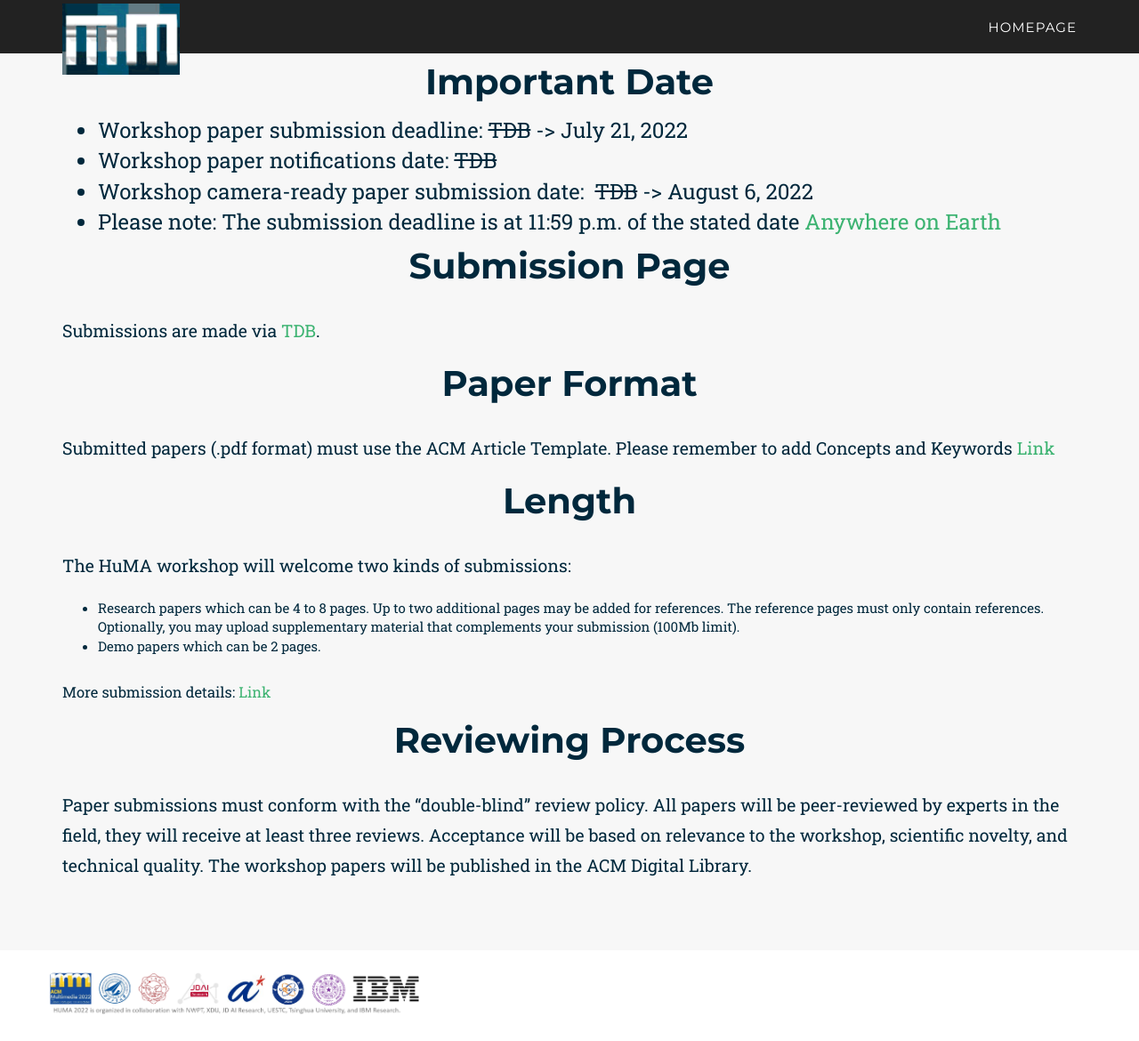
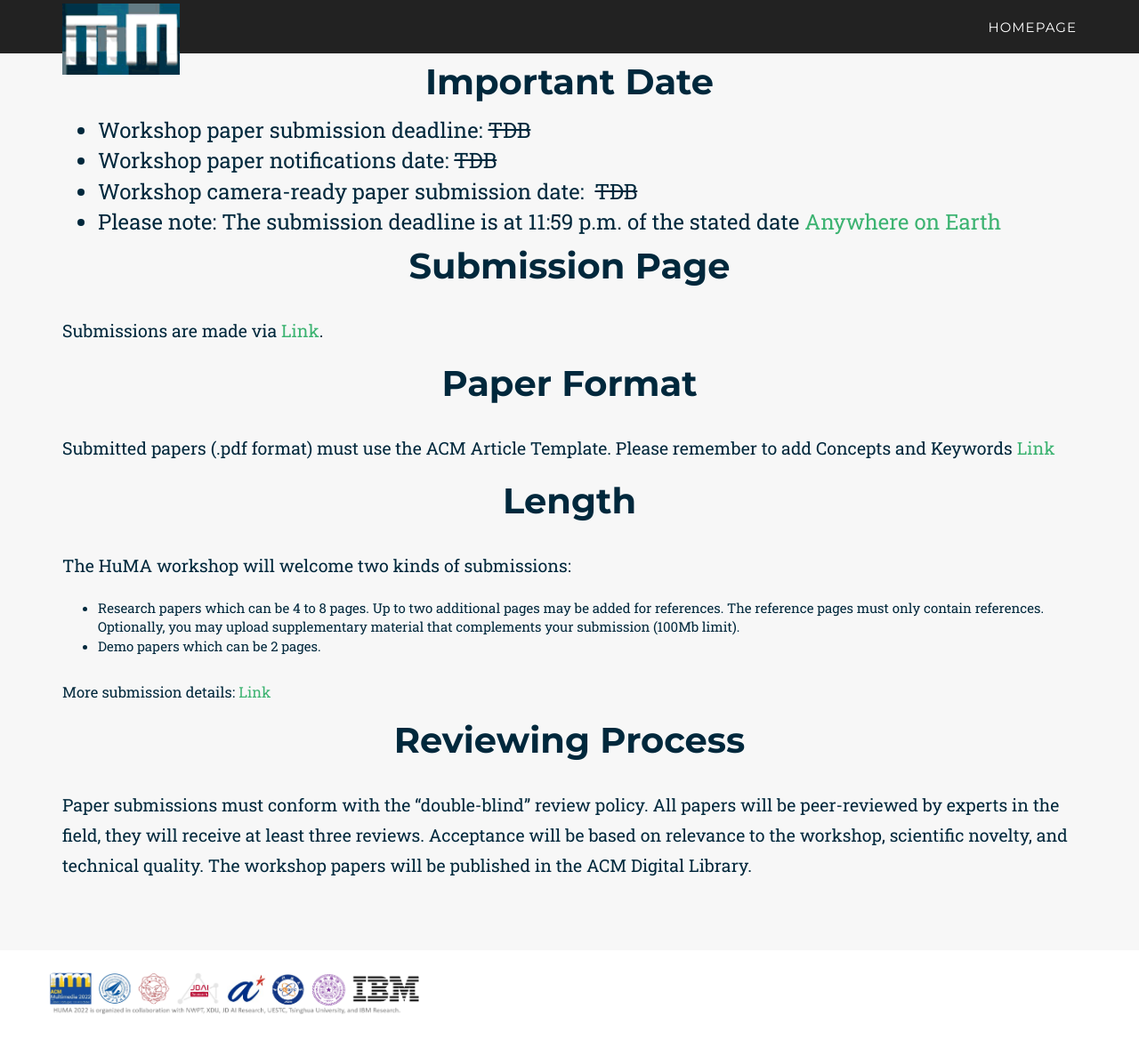
Before and after one commit to hcma2024/hcma2024.github.io, a Jekyll site: the page built from _2022_pages/call.html, in a window 1280 px wide and 1170 px high. Shown: the whole window at 89% size. Built offline with Jekyll 4.4.1, drawn with Linux system fonts in a browser that asks for light colours; some web fonts are replaced.

Commit message:
Update call.html

```diff
--- a/_includes/2022_data/call.html
+++ b/_includes/2022_data/call.html
@@ -12,9 +12,9 @@
                 <font size='5'>
                     <ul>
                         <!--<li>Workshop paper submission: <span style="text-decoration:line-through;">August 10</span> -> August 5, 2022</li> -->
-                        <li>Workshop paper submission deadline: <span style="text-decoration:line-through;">TDB</span> -> July 21, 2022</li>
+                        <li>Workshop paper submission deadline: <span style="text-decoration:line-through;">TDB</span></li>
                         <li>Workshop paper notifications date: <span style="text-decoration:line-through;">TDB</span></li>
-                        <li>Workshop camera-ready paper submission date:  <span style="text-decoration:line-through;">TDB</span> -> August 6, 2022 </li>
+                        <li>Workshop camera-ready paper submission date:  <span style="text-decoration:line-through;">TDB</span></li>
                         <li>Please note: The submission deadline is at 11:59 p.m. of the stated date <a href="https://www.timeanddate.com/time/zones/aoe">Anywhere on Earth</a></li>
                     </ul>
                 </font>
@@ -29,7 +29,7 @@
 
 
             <p class="large">
-                Submissions are made via <a href="https://hcma2023.github.io">TDB</a>.
+                Submissions are made via <a href="https://hcma2023.github.io">Link</a>.
             </p>
 
             <!--<p class="large">
```
